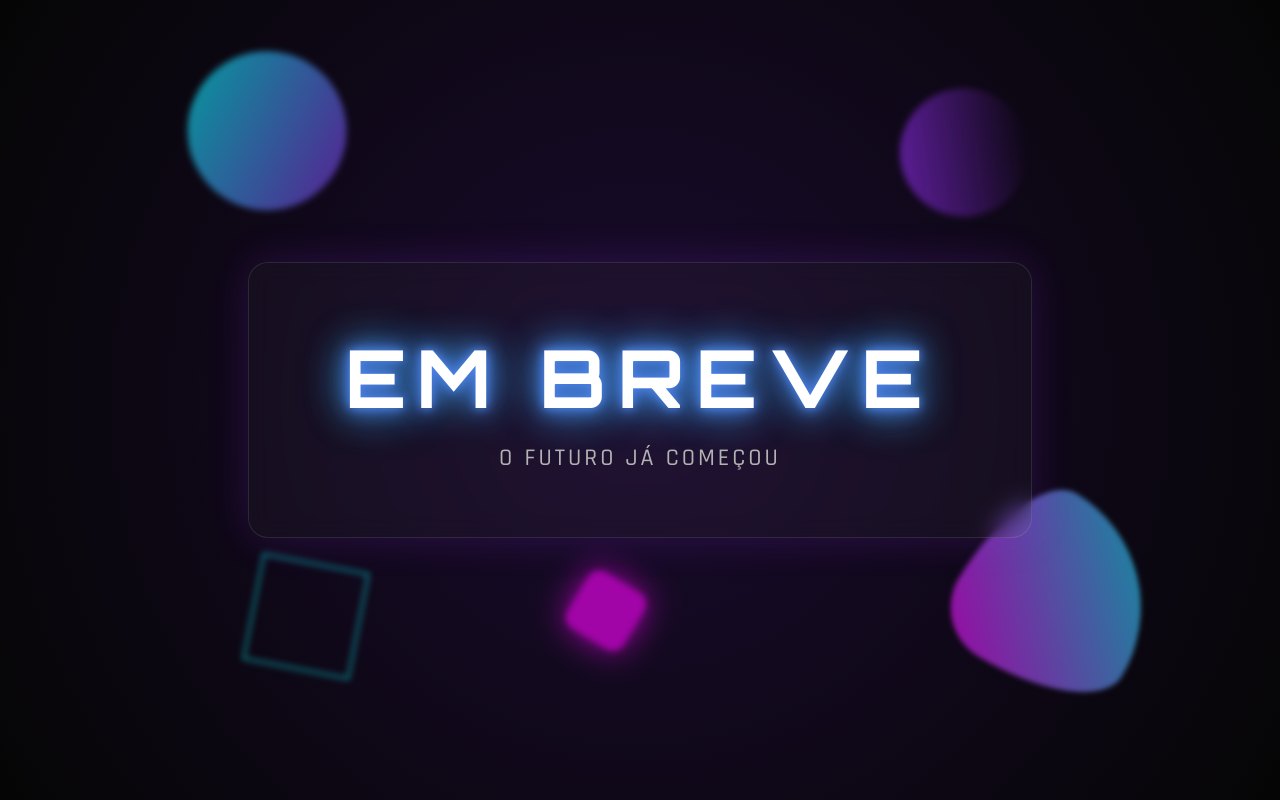
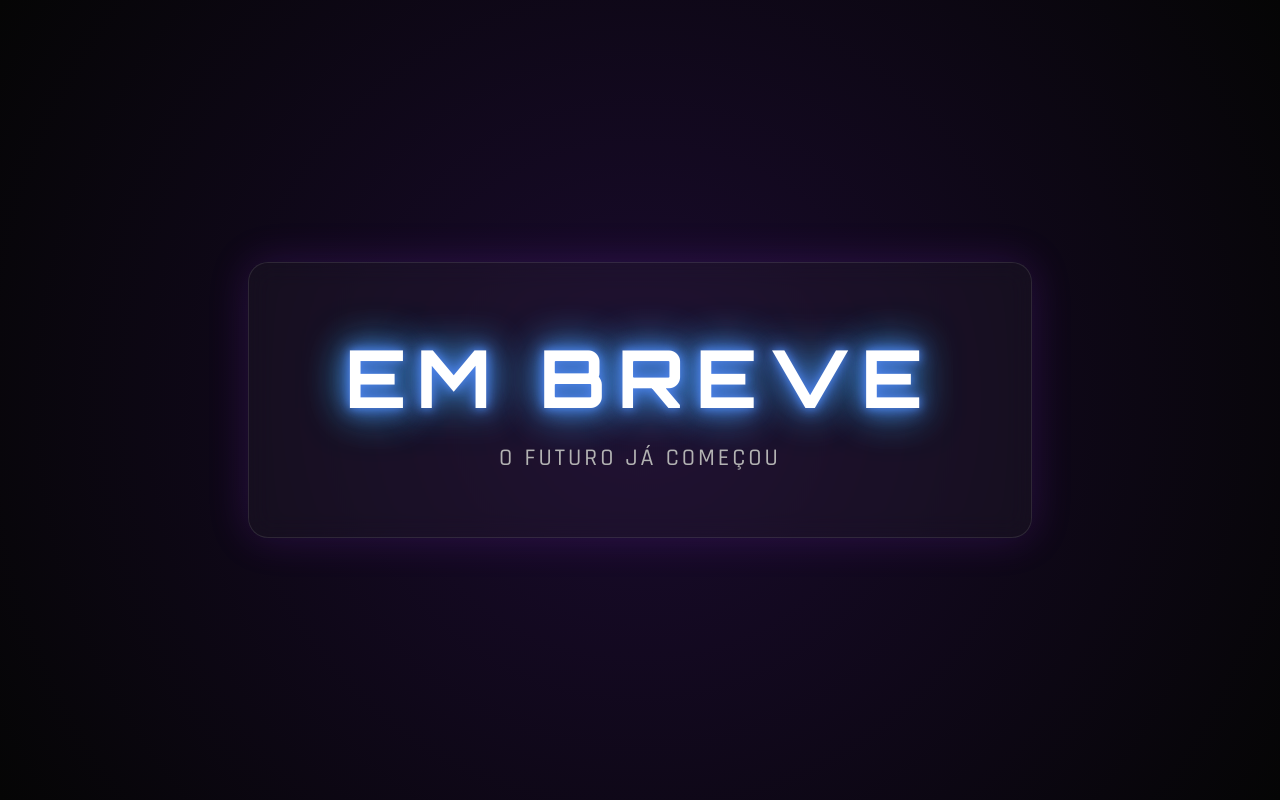
Before and after one commit to CoreonX/coreonx, a plain HTML site: page index.html in a window 1280 px wide. Drawn offline with Linux system fonts and the light colour scheme.

Commit message:
update
update

```diff
--- a/index.html
+++ b/index.html
@@ -78,79 +78,6 @@
             100% { text-shadow: 0 0 10px #8a2be2, 0 0 20px #8a2be2, 0 0 40px #8a2be2, 0 0 80px #00ffff; }
         }
 
-        /* OBJETOS FLUTUANTES */
-        .shape {
-            position: absolute;
-            filter: blur(3px); /* Desfoque leve para dar profundidade */
-            opacity: 0.6;
-            animation: float 15s infinite linear;
-        }
-
-        /* Forma 1: Esfera azul/roxa */
-        .shape-1 {
-            width: 150px;
-            height: 150px;
-            background: linear-gradient(45deg, #00ffff, #8a2be2);
-            border-radius: 50%;
-            top: 10%;
-            left: 15%;
-            animation-duration: 25s;
-        }
-
-        /* Forma 2: Blob amorfo magenta/ciano */
-        .shape-2 {
-            width: 200px;
-            height: 200px;
-            background: linear-gradient(135deg, #ff00ff, #00ffff);
-            border-radius: 30% 70% 70% 30% / 30% 30% 70% 70%;
-            top: 60%;
-            left: 75%;
-            animation-duration: 30s;
-            animation-direction: reverse;
-        }
-
-        /* Forma 3: Quadrado vazado */
-        .shape-3 {
-            width: 100px;
-            height: 100px;
-            border: 2px solid #00ffff;
-            background: transparent;
-            top: 75%;
-            left: 20%;
-            animation-duration: 18s;
-        }
-
-        /* Forma 4: Esfera com brilho superior */
-        .shape-4 {
-            width: 120px;
-            height: 120px;
-            background: linear-gradient(to top, #8a2be2, transparent);
-            border-radius: 50%;
-            top: 15%;
-            right: 20%;
-            animation-duration: 22s;
-        }
-
-        /* Forma 5: Pequeno cubo brilhante */
-        .shape-5 {
-            width: 60px;
-            height: 60px;
-            background: #ff00ff;
-            border-radius: 12px;
-            bottom: 15%;
-            left: 45%;
-            box-shadow: 0 0 30px #ff00ff;
-            animation-duration: 15s;
-        }
-
-        /* Movimento geral de flutuação e rotação */
-        @keyframes float {
-            0% { transform: translateY(0) rotate(0deg) scale(1); }
-            33% { transform: translateY(-40px) rotate(120deg) scale(1.1); }
-            66% { transform: translateY(30px) rotate(240deg) scale(0.9); }
-            100% { transform: translateY(0) rotate(360deg) scale(1); }
-        }
-
         /* Responsividade para celulares */
         @media (max-width: 768px) {
             h1 {
@@ -170,12 +97,6 @@
 <body>
 
     <div class="background-container">
-        <div class="shape shape-1"></div>
-        <div class="shape shape-2"></div>
-        <div class="shape shape-3"></div>
-        <div class="shape shape-4"></div>
-        <div class="shape shape-5"></div>
-
         <div class="content">
             <h1>EM BREVE</h1>
             <p>O Futuro já começou</p>
```
